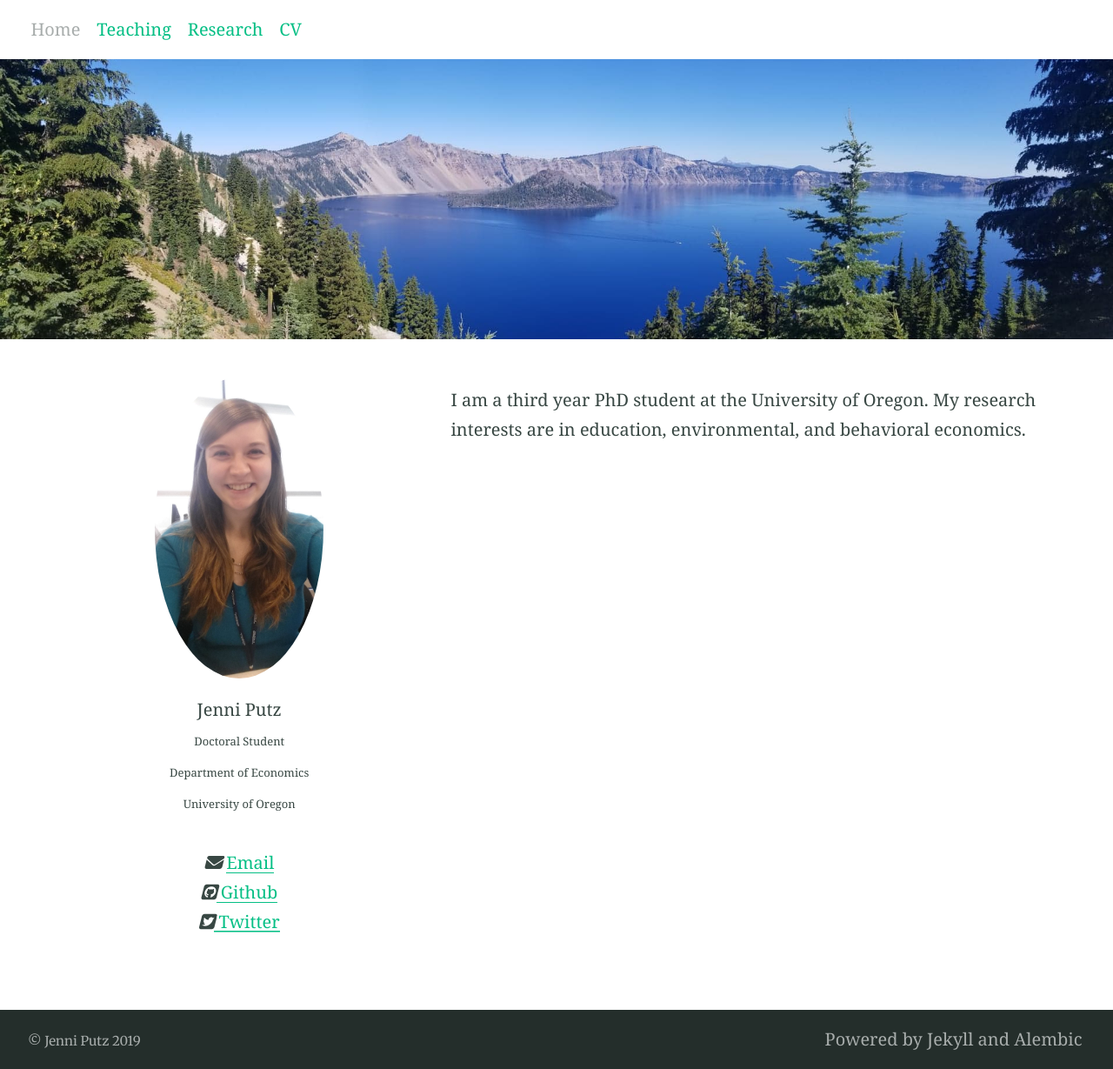
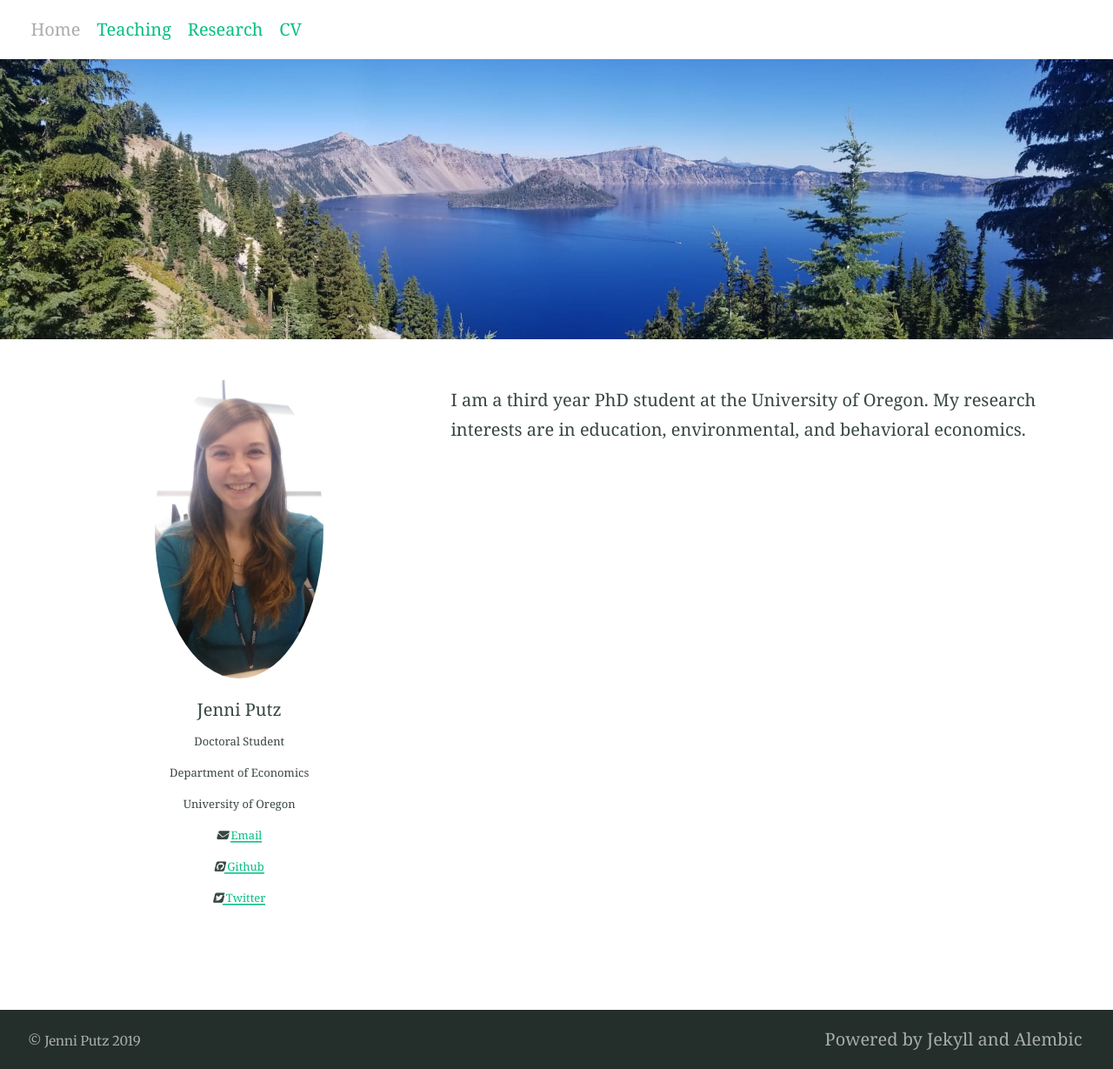
Before and after one commit to jenni-putz/1jenni-putz.github.io, a Jekyll site: the page built from index.md, in a window 1280 px wide. Shown: the whole page at 87% size. Built offline with Jekyll 4.4.1, drawn with Linux system fonts in a browser that asks for light colours; nearby versions of some CDN libraries; our own code applies the rules of GitHub Pages for plain Markdown files.

Commit message:
Update index.md

```diff
--- a/index.md
+++ b/index.md
@@ -56,13 +56,11 @@ button {
   <div class="column left" align = "center" style="background-color:#ffffff;">
      <img src="/headshot.jpg" style="width:40%">
      <p style="text-align:center">Jenni Putz <br />
-   <font size="-1"> Doctoral Student <br /> Department of Economics <br /> University of Oregon</font></p>
-
-<p>
+  <font size="-1"> Doctoral Student <br /> Department of Economics <br /> University of Oregon <br />
    <i class="fas fa-envelope"></i> <a href="mailto:jputz@uoregon.edu">    Email</a><br />
    <i class="fab fa-github-square"></i><a href="https://github.com/jenni-putz">    Github</a><br />
    <i class="fab fa-twitter-square"></i><a href="https://twitter.com/pootzie_xoxo">    Twitter</a>
- </p>
+   </font></p>
   </div>
   <div class="column right" style="background-color:#ffffff;">
     <p>I am a third year PhD student at the University of Oregon. My research interests are in education, environmental, and behavioral economics. <br /> </p>
```
